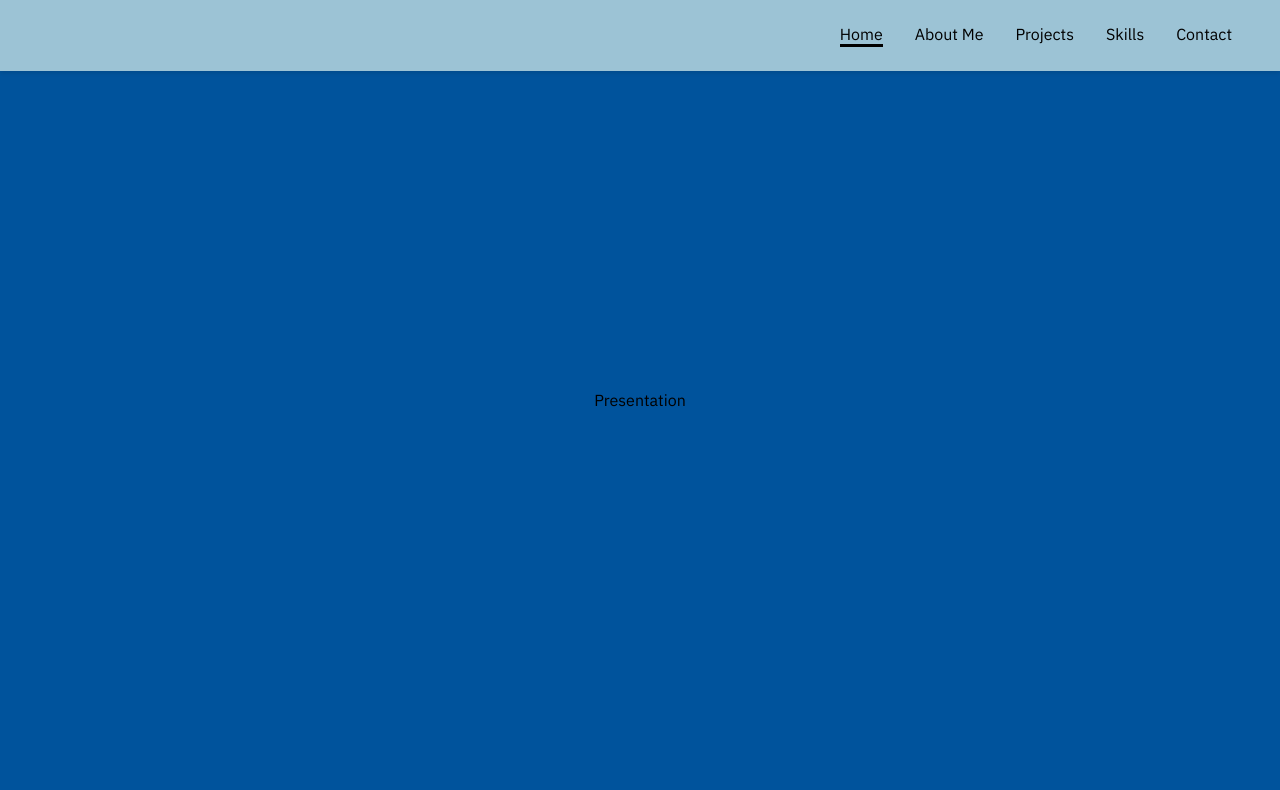
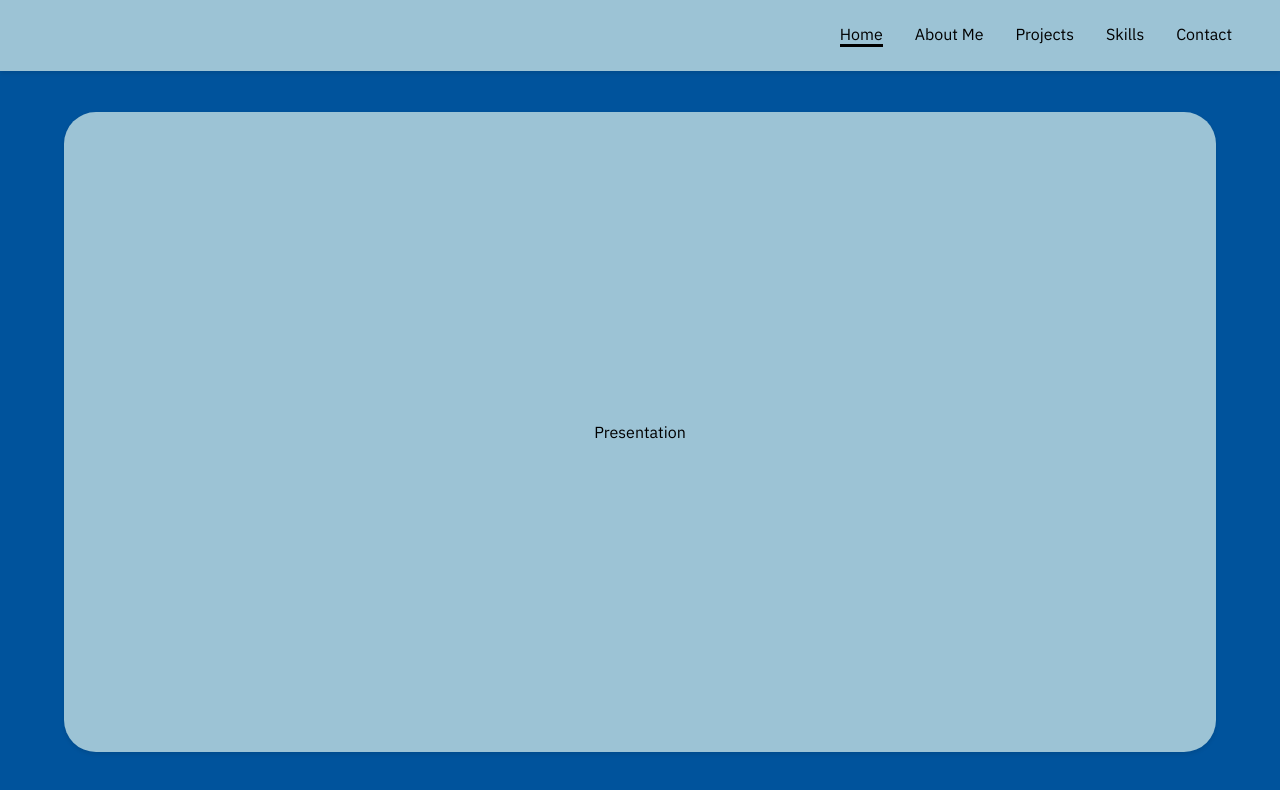
Before and after one commit to MartinDCalderonP/portfolio, a Next.js app: page / in a window 1280 px wide. Shown: the top 790 px of the page. Built offline with nearby package versions, Linux system fonts and the light colour scheme.

Commit message:
Create Card styled component

```diff
--- a/pages/index.tsx
+++ b/pages/index.tsx
@@ -5,7 +5,7 @@ import AboutMe from "../components/AboutMe";
 import Projects from "../components/Projects";
 import Skills from "../components/Skills";
 import Contact from "../components/Contact";
-import { Container } from "./styles";
+import { Container, Card } from "./styles";
 
 const Home = () => {
   const [activeItem, setActiveItem] = useState<string>("Home");
@@ -18,11 +18,13 @@ const Home = () => {
     <>
       <Navbar activeItem={activeItem} handleItemClick={handleItemClick} />
       <Container>
-        {activeItem === "Home" && <Presentation />}
-        {activeItem === "About Me" && <AboutMe />}
-        {activeItem === "Projects" && <Projects />}
-        {activeItem === "Skills" && <Skills />}
-        {activeItem === "Contact" && <Contact />}
+        <Card>
+          {activeItem === "Home" && <Presentation />}
+          {activeItem === "About Me" && <AboutMe />}
+          {activeItem === "Projects" && <Projects />}
+          {activeItem === "Skills" && <Skills />}
+          {activeItem === "Contact" && <Contact />}
+        </Card>
       </Container>
     </>
   );
--- a/pages/styles.tsx
+++ b/pages/styles.tsx
@@ -9,3 +9,18 @@ export const Container = styled.div`
   width: 100%;
   background-color: #00539cff;
 `;
+
+export const Card = styled.div`
+  display: flex;
+  flex-direction: column;
+  align-items: center;
+  justify-content: center;
+  background-color: #9cc3d5ff;
+  height: 80%;
+  width: 90%;
+  border-radius: 2rem;
+  box-shadow: 0 2px 4px rgba(0, 0, 0, 0.1);
+  padding: 1rem;
+  margin: 1rem;
+  margin-top: 5rem;
+`;
```
